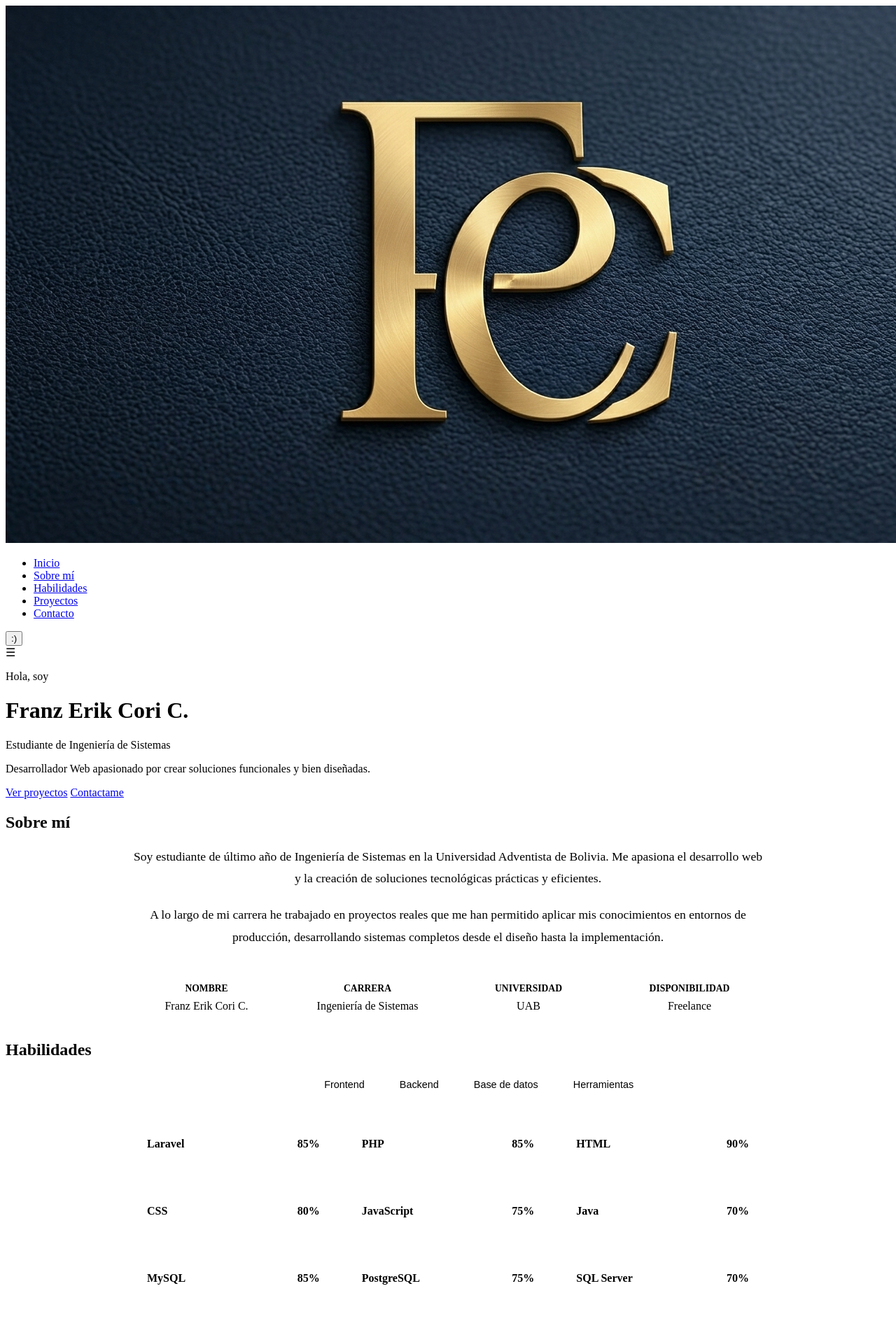
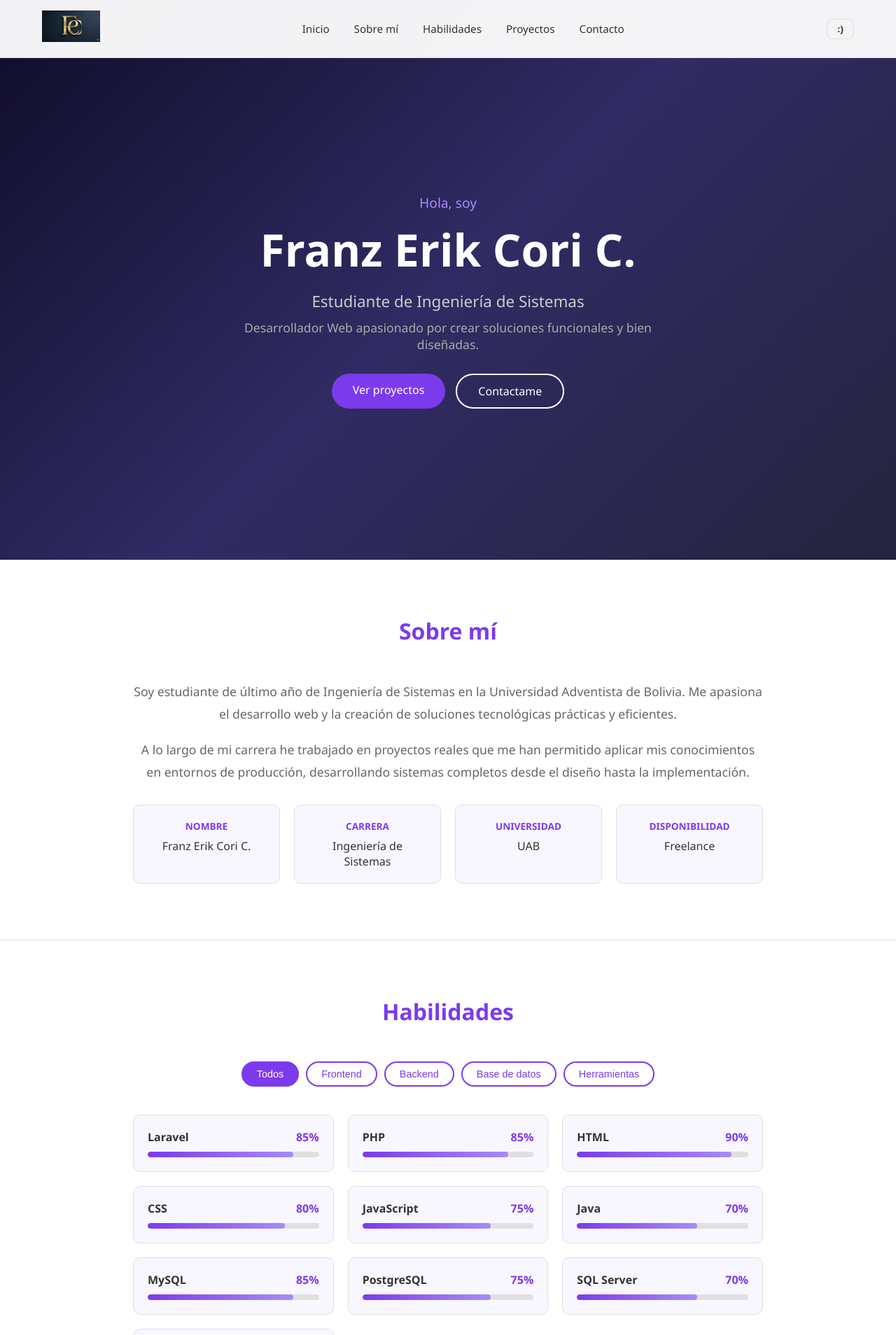
Before and after one commit to Franz1002/actividad-2, a Flask app: page / in a window 1280 px wide; the page is wider, and only the part inside the window is pictured. Shown: the top 1908 px of that part at 70% size. Run offline with Flask 3, Linux system fonts and the light colour scheme.

Commit message:
Se corrigieron estilos faltantes del header en main

```diff
--- a/static/css/styles.css
+++ b/static/css/styles.css
@@ -1,3 +1,239 @@
+:root {
+    --bg: #ffffff;
+    --bg-secundario: #f8f7ff;
+    --texto: #333333;
+    --texto-secundario: #666666;
+    --primario: #7c3aed;
+    --primario-hover: #6d28d9;
+    --acento: #a78bfa;
+    --borde: #e0e0e0;
+    --sombra: rgba(0,0,0,0.08);
+    --navbar-bg: rgba(255,255,255,0.95);
+}
+
+[data-theme="dark"] {
+    --bg: #0f0e17;
+    --bg-secundario: #1a1a2e;
+    --texto: #fffffe;
+    --texto-secundario: #a7a9be;
+    --primario: #a78bfa;
+    --primario-hover: #7c3aed;
+    --acento: #7c3aed;
+    --borde: #2a2a3e;
+    --sombra: rgba(0,0,0,0.3);
+    --navbar-bg: rgba(15,14,23,0.95);
+}
+
+* {
+    margin: 0;
+    padding: 0;
+    box-sizing: border-box;
+}
+
+html {
+    scroll-behavior: smooth;
+}
+
+body {
+    font-family: 'Segoe UI', Tahoma, Geneva, Verdana, sans-serif;
+    background: var(--bg);
+    color: var(--texto);
+    transition: background 0.3s, color 0.3s;
+}
+
+.navbar {
+    position: fixed;
+    top: 0;
+    width: 100%;
+    display: flex;
+    justify-content: space-between;
+    align-items: center;
+    padding: 15px 60px;
+    background: var(--navbar-bg);
+    backdrop-filter: blur(10px);
+    border-bottom: 1px solid var(--borde);
+    z-index: 1000;
+    transition: all 0.3s;
+}
+
+.navbar.scrolled {
+    padding: 10px 60px;
+    box-shadow: 0 2px 20px var(--sombra);
+}
+
+.logo {
+    font-size: 1.5rem;
+    font-weight: 700;
+    color: var(--primario);
+}
+
+.logo img {
+    height: 45px;
+    width: auto;
+}
+
+.nav-links {
+    list-style: none;
+    display: flex;
+    gap: 35px;
+}
+
+.nav-links a {
+    color: var(--texto);
+    text-decoration: none;
+    font-size: 0.95rem;
+    font-weight: 500;
+    position: relative;
+    transition: color 0.3s;
+}
+
+.nav-links a::after {
+    content: '';
+    position: absolute;
+    bottom: -4px;
+    left: 0;
+    width: 0;
+    height: 2px;
+    background: var(--primario);
+    transition: width 0.3s;
+}
+
+.nav-links a:hover {
+    color: var(--primario);
+}
+
+.nav-links a:hover::after {
+    width: 100%;
+}
+
+.nav-actions {
+    display: flex;
+    align-items: center;
+    gap: 15px;
+}
+
+#btn-tema {
+    background: none;
+    border: 1px solid var(--borde);
+    border-radius: 8px;
+    padding: 6px 14px;
+    cursor: pointer;
+    font-size: 0.85rem;
+    font-weight: 600;
+    color: var(--texto);
+    transition: all 0.3s;
+}
+
+#btn-tema:hover {
+    background: var(--primario);
+    border-color: var(--primario);
+    color: white;
+}
+
+.menu-btn {
+    display: none;
+    font-size: 1.8rem;
+    cursor: pointer;
+    color: var(--texto);
+}
+
+header {
+    min-height: 100vh;
+    background: linear-gradient(135deg, #0f0c29, #302b63, #24243e);
+    display: flex;
+    flex-direction: column;
+}
+
+.hero {
+    flex: 1;
+    display: flex;
+    align-items: center;
+    justify-content: center;
+    padding: 120px 60px 60px;
+}
+
+.hero-texto {
+    text-align: center;
+    color: white;
+}
+
+.saludo {
+    font-size: 1.2rem;
+    color: var(--acento);
+    margin-bottom: 10px;
+}
+
+.hero-texto h1 {
+    font-size: 4rem;
+    font-weight: 700;
+    margin-bottom: 15px;
+}
+
+.subtitulo {
+    font-size: 1.4rem;
+    color: #ccc;
+    margin-bottom: 10px;
+}
+
+.descripcion {
+    font-size: 1.1rem;
+    color: #aaa;
+    max-width: 600px;
+    margin: 0 auto 30px;
+}
+
+.hero-botones {
+    display: flex;
+    gap: 15px;
+    justify-content: center;
+}
+
+.btn-primary {
+    padding: 12px 30px;
+    background: var(--primario);
+    color: white;
+    text-decoration: none;
+    border-radius: 30px;
+    font-size: 1rem;
+    font-weight: 500;
+    transition: background 0.3s, transform 0.2s;
+}
+
+.btn-primary:hover {
+    background: var(--primario-hover);
+    transform: translateY(-2px);
+}
+
+.btn-secondary {
+    padding: 12px 30px;
+    background: transparent;
+    color: white;
+    text-decoration: none;
+    border-radius: 30px;
+    border: 2px solid white;
+    font-size: 1rem;
+    font-weight: 500;
+    transition: all 0.3s;
+}
+
+.btn-secondary:hover {
+    background: white;
+    color: #302b63;
+    transform: translateY(-2px);
+}
+
+section {
+    padding: 80px 60px;
+    border-bottom: 1px solid var(--borde);
+}
+
+section h2 {
+    font-size: 2rem;
+    color: var(--primario);
+    text-align: center;
+    margin-bottom: 50px;
+}
+
 .sobre-mi-contenido {
     max-width: 900px;
     margin: 0 auto;
```
